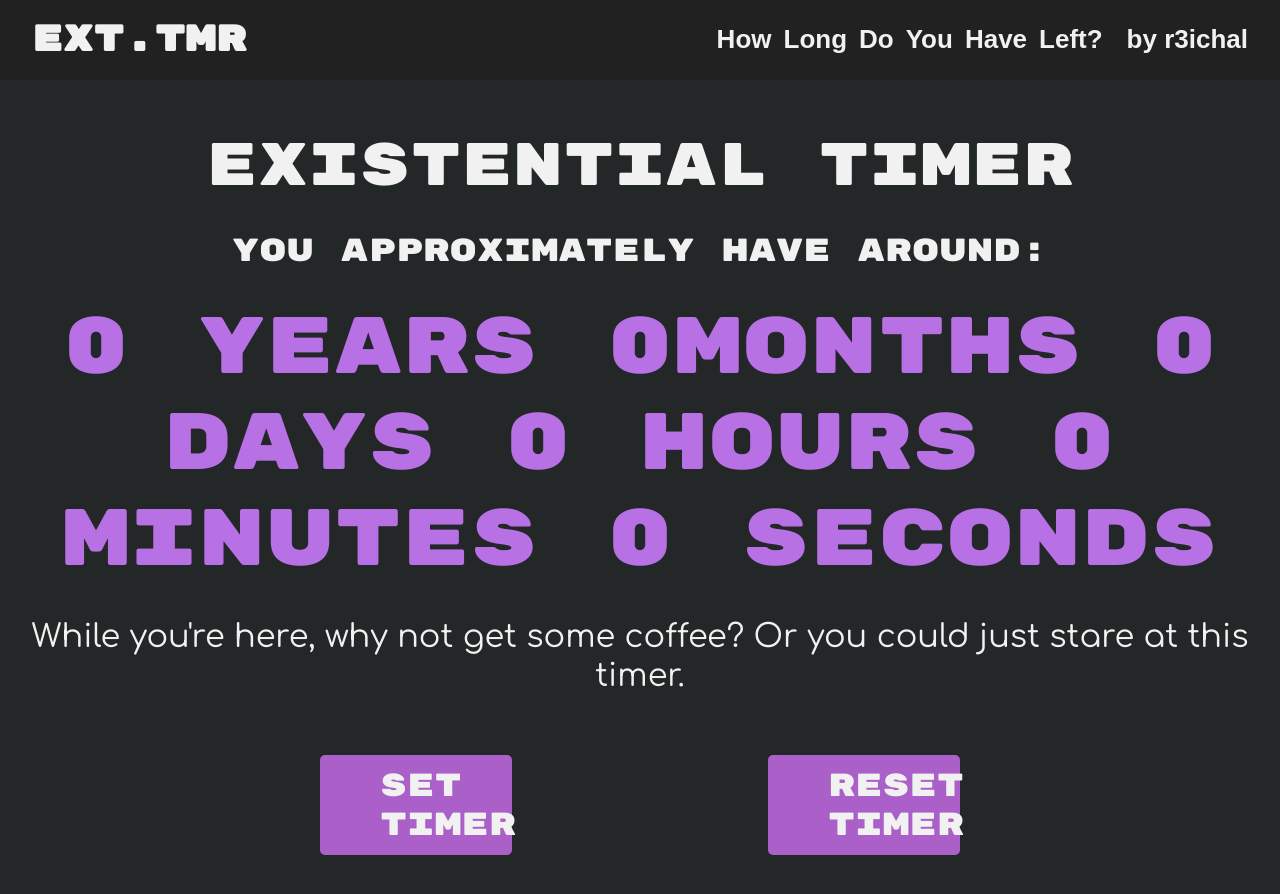
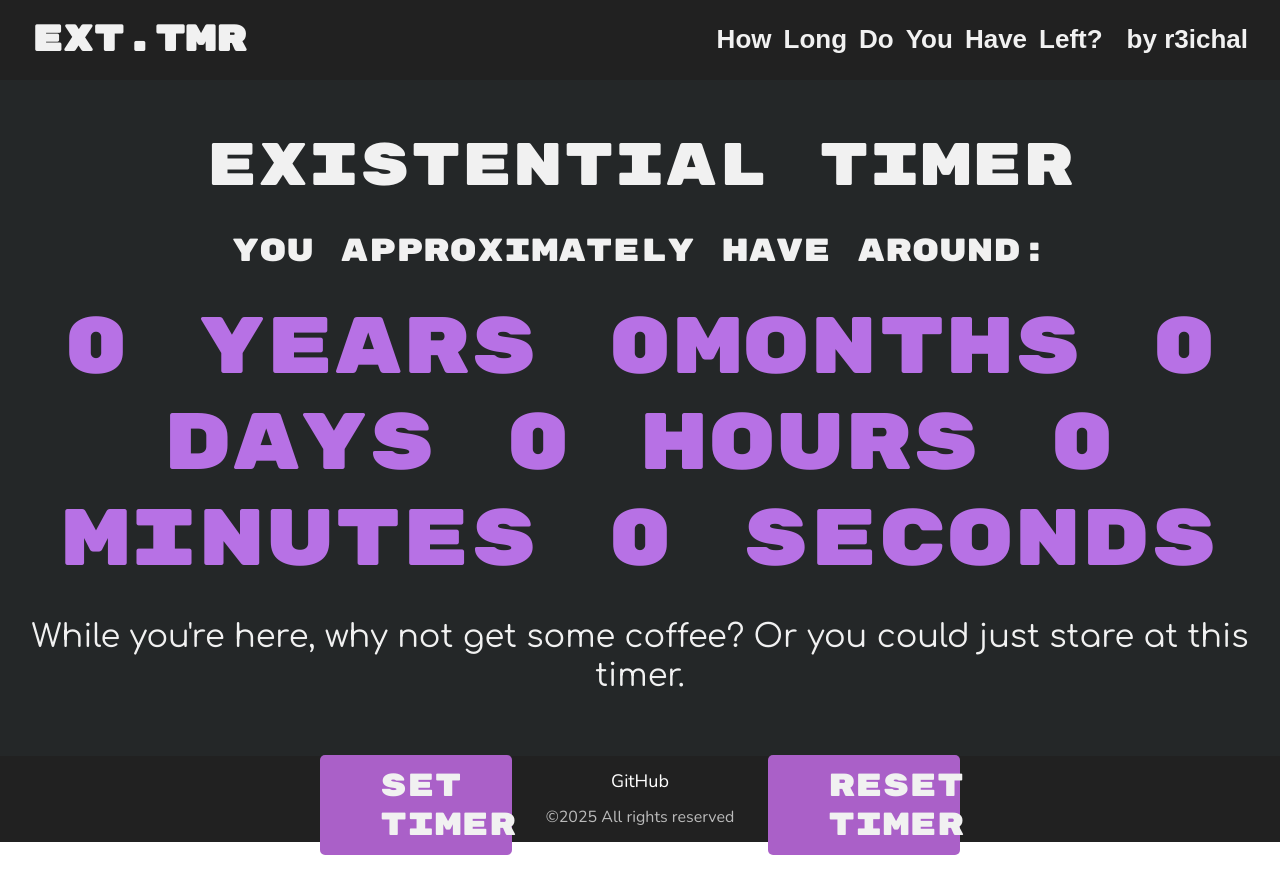
Before and after one commit to r3ichal/existential-timer, a React (Create React App) app: page / in a window 1280 px wide. Shown: the top 894 px of the page. Built offline with nearby package versions, Linux system fonts and the light colour scheme; a web font is replaced by a local one.

Commit message:
04.03.25: + footer

```diff
--- a/src/components/App.jsx
+++ b/src/components/App.jsx
@@ -8,11 +8,14 @@ import { PublicRoute } from "@utils/PublicRoute";
 import { routes } from "@config/router";
 import Timer from "./Timer/Timer";
 import Header from "./Header/Header";
+import Footer from "./Footer/Footer";
+
 const App = () => {
   return (
     <>
       <Header></Header>
       <Timer></Timer>
+      <Footer></Footer>
     </>
   );
 };
--- /dev/null
+++ b/src/components/Footer/Footer.jsx
@@ -0,0 +1,28 @@
+import React from "react";
+import styles from "./Footer.module.scss";
+
+const Footer = () => {
+  return (
+    <footer className={styles.footer}>
+      <div className={styles.footer__wrapper}>
+        {/* <p className={styles.footer__text}>
+          Better make the best of your time here, dont you? Code brought by
+          r3ichal
+        </p> */}
+        <a
+          href="https://github.com/r3ichal"
+          target="_blank"
+          rel="noopener noreferrer"
+          className={styles.footer__link}
+        >
+          GitHub
+        </a>
+        <p className={styles.footer__text}>
+          ©{new Date().getFullYear()} All rights reserved
+        </p>
+      </div>
+    </footer>
+  );
+};
+
+export default Footer;
--- /dev/null
+++ b/src/components/Footer/Footer.module.scss
@@ -0,0 +1,52 @@
+@import "@scss/variables.scss";
+@import "@scss/declarations.scss";
+
+.footer {
+  background-color: $primary-dark;
+  font-family: "Nunito", sans-serif;
+  font-size: 16px;
+  color: $text-primary-dark;
+  display: flex;
+  justify-content: center;
+  padding: 15px 0 ;
+
+  &__wrapper {
+    width: 50%;
+    display: flex;
+    justify-content: space-between;
+    align-items: center;
+    flex-direction: column;
+    gap: 15px;
+  }
+
+  &__link {
+    align-items: center;
+    color: white;
+    text-decoration: none;
+    font-size: 18px;
+    transition: color 0.3s ease;
+    position: relative;
+
+    &::after {
+      content: "";
+      position: absolute;
+      width: 100%;
+      transform: scaleX(0);
+      height: 2px;
+      bottom: -5px;
+      left: 0;
+      background-color: $primary;
+      transform-origin: bottom center;
+      transition: all 0.5s ease;
+    }
+
+    &:hover {
+      color: $primary;
+    }
+
+    &:hover::after {
+      transform: scaleX(1);
+      transform-origin: bottom center;
+    }
+  }
+}
--- a/src/components/Timer/Timer.jsx
+++ b/src/components/Timer/Timer.jsx
@@ -4,6 +4,7 @@ import { setTimer, decreaseTimer, resetTimer } from "@store/actions";
 import styles from "./Timer.module.scss";
 //TODO: Make a settings modal to select theme, language and timer output view (full like right now or just numbers)
 //TODO: More quotes
+//TODO: store the final date rather than just seconds left, so that when you return to the timer you would still have up-to-date info
 
 
 
--- a/src/components/Timer/Timer.module.scss
+++ b/src/components/Timer/Timer.module.scss
@@ -14,7 +14,7 @@
   align-items: center;
   justify-content: start;
   position: relative;
-  height: 100vh;
+  height: 72vh;
 
   &__title {
     font-family: 'Rubik Mono One', monospace;
```
